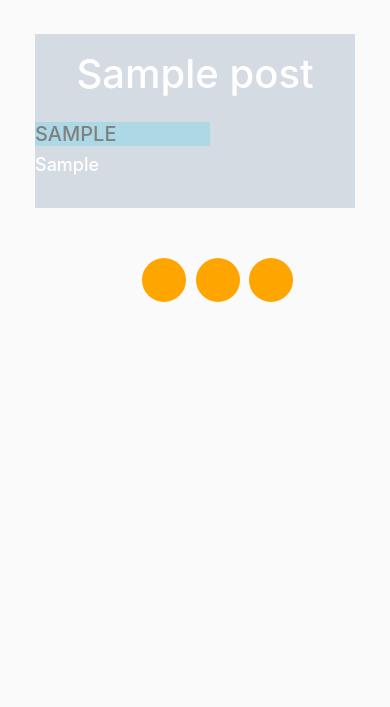
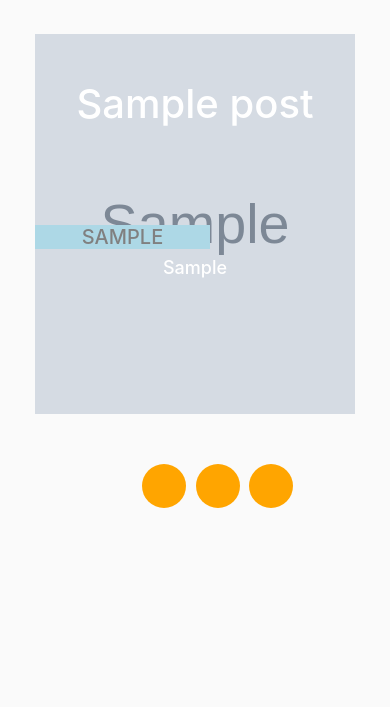
Before and after one commit to pwilson802/snackbar-parking, a Django app: page / in a window 390 px wide. Shown: the part 56-763 px from the top of the page. Before the commit the page ends 358 px from the top, so only its background shows below. Run offline with Django 3.2, Linux system fonts and the light colour scheme; tables that the repository leaves empty hold one stand-in row (values such as "Sample post"); grey boxes marked "Sample" are stand-in pictures; some libraries are stand-ins or nearby versions; some web fonts are replaced.

Commit message:
changes for mobile image again

```diff
--- a/blog/templates/blog/home.html
+++ b/blog/templates/blog/home.html
@@ -3,28 +3,29 @@
     {% for post in posts %}
     {% if forloop.first %}
     .newest-post-entry {
-    background: url({{ post.imagesmall.url }}) no-repeat center top fixed;
+    background: url({{ post.imagesmall.url }}) no-repeat center center;
+    background-repeat: no-repeat;
+    width: 100%;
     background-size: cover;
-    -moz-background-size: cover;
-    -webkit-background-size: cover;
-    -o-background-size: cover;
-    width: 100%;
-    overflow: hidden;
+    height:380px;
+    background-position: center center;
+    text-align:center;
+    margin:auto;
+    padding:0;
     }
 
 
-    @media (min-width: 600px) {
+    @media (min-width: 400px) {
     .newest-post-entry {
-    background: url({{ post.imagewide.url }}) no-repeat center center fixed;
-    background-size: 100% 100%;
-    -webkit-background-size: cover;
-    -moz-background-size: cover;
-    -o-background-size: cover;
+    background: url({{ post.imagewide.url }}) no-repeat center center;
+    background-repeat: no-repeat;
+    width: 100%;
     background-size: cover;
-    min-height: 100%;
-    width: 100%;
+    height:380px;
     background-position: center center;
-    height: 380px;
+    text-align:center;
+    margin:auto;
+    padding:0;
     }
     }
 
```
